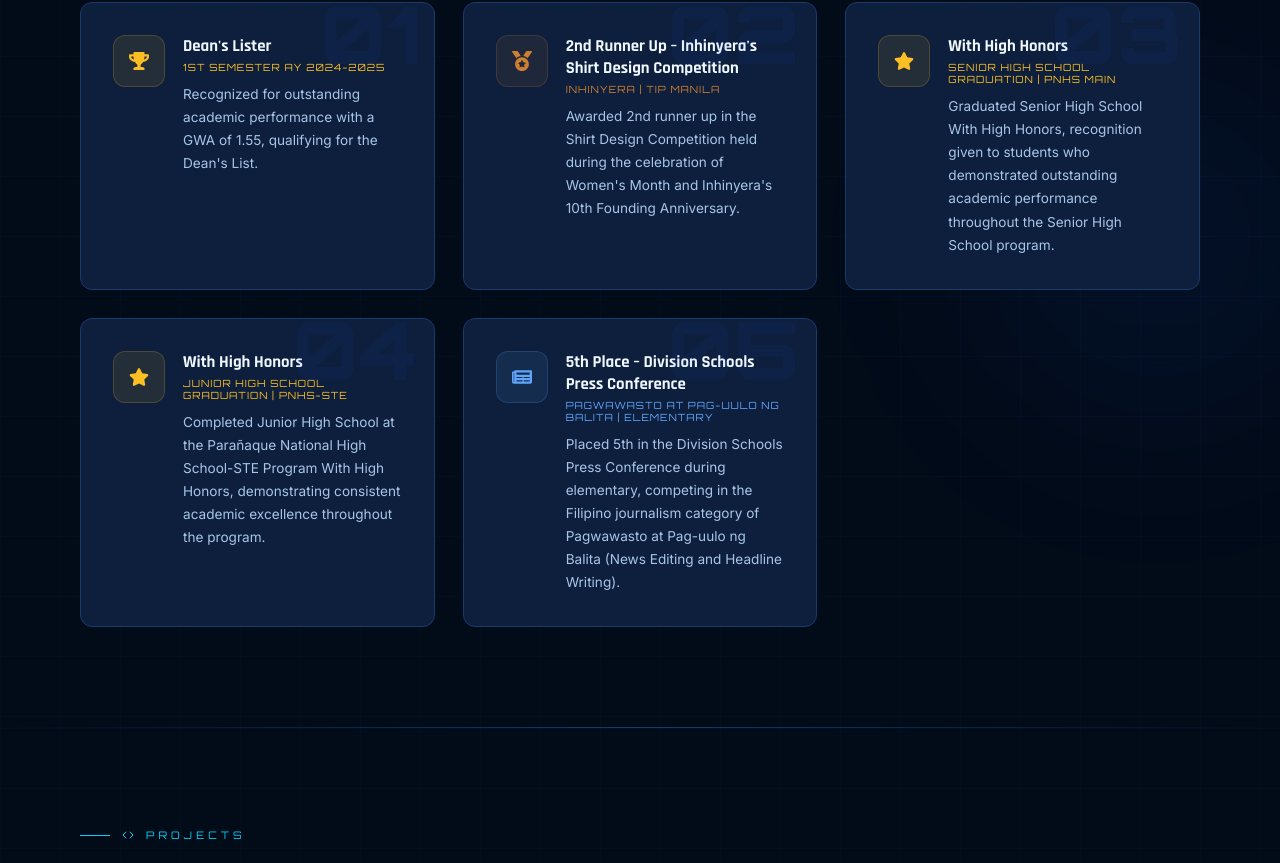
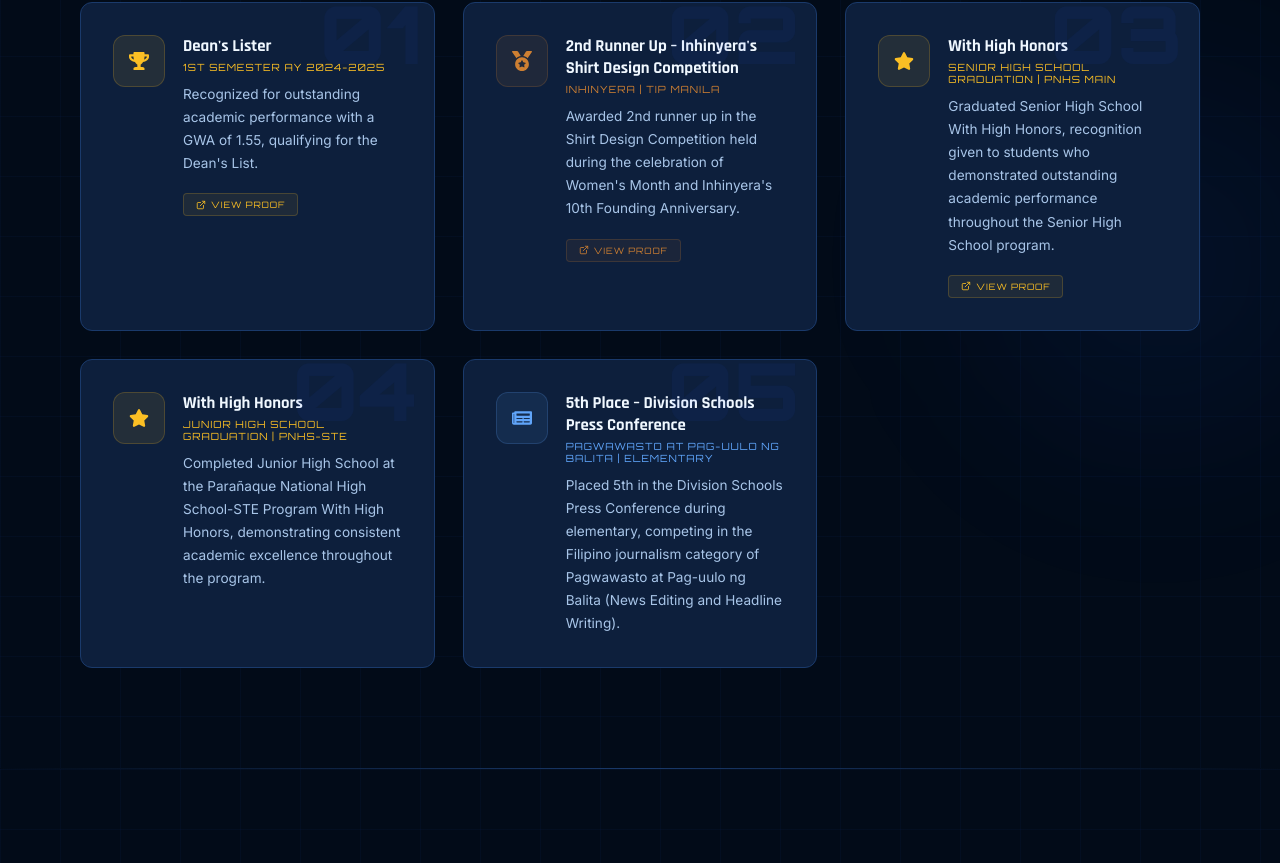
Before and after one commit to seanio777/verano-portfolio, a React (Vite) app: page / in a window 1280 px wide. Shown: the part 4166-5029 px from the top of the page. Built offline with nearby package versions, Linux system fonts and the light colour scheme.

Commit message:
feat: add certificate links to Achievements component

```diff
--- a/src/components/Achievements.jsx
+++ b/src/components/Achievements.jsx
@@ -9,7 +9,7 @@ const achievements = [
     description: 'Recognized for outstanding academic performance with a GWA of 1.55, qualifying for the Dean\'s List.',
     icon: <FaTrophy size={20} />,
     color: '#fbbf24',
-    certificateLink: '', // ← paste proof URL here if available
+    certificateLink: 'https://drive.google.com/file/d/1vTqX1dIC-hnsagbXYykng9oqth7B_8Gk/view?usp=sharing', // ← paste proof URL here if available
   },
   {
     title: '2nd Runner Up – Inhinyera\'s Shirt Design Competition',
@@ -17,7 +17,7 @@ const achievements = [
     description: 'Awarded 2nd runner up in the Shirt Design Competition held during the celebration of Women\'s Month and Inhinyera\'s 10th Founding Anniversary.',
     icon: <FaMedal size={20} />,
     color: '#cd7f32',
-    certificateLink: '',
+    certificateLink: 'https://drive.google.com/file/d/17o8R2G2uJ_jHoh5iUJtyuIgCFMn-ywGT/view?usp=drive_link',
   },
   {
     title: 'With High Honors',
@@ -25,7 +25,7 @@ const achievements = [
     description: 'Graduated Senior High School With High Honors, recognition given to students who demonstrated outstanding academic performance throughout the Senior High School program.',
     icon: <FaStar size={20} />,
     color: '#fbbf24',
-    certificateLink: '',
+    certificateLink: 'https://drive.google.com/file/d/1wc-JB4PxChVfU2BZF8ihT7d-dGKdxyra/view?usp=drive_link',
   },
   {
     title: 'With High Honors',
```
